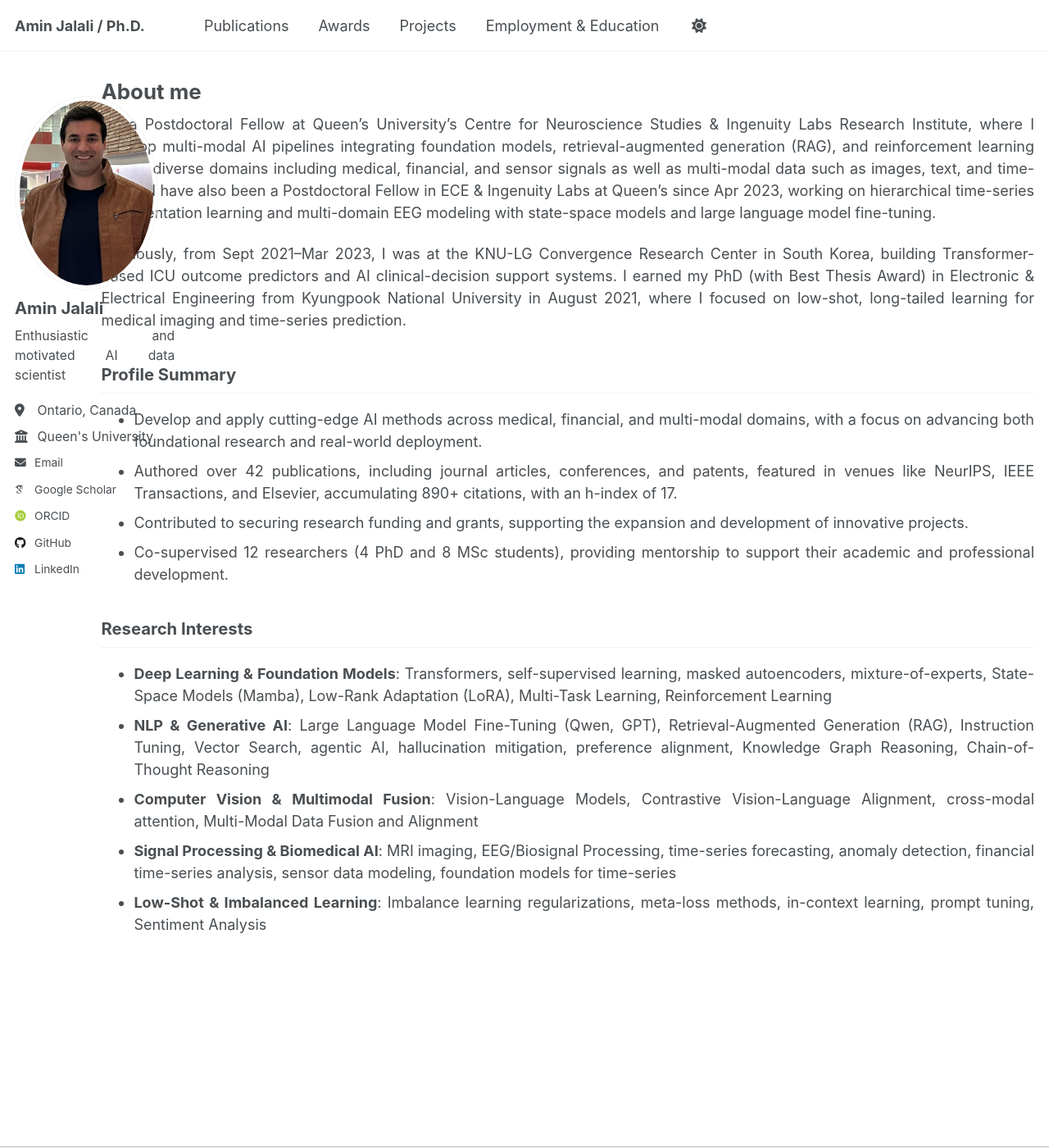
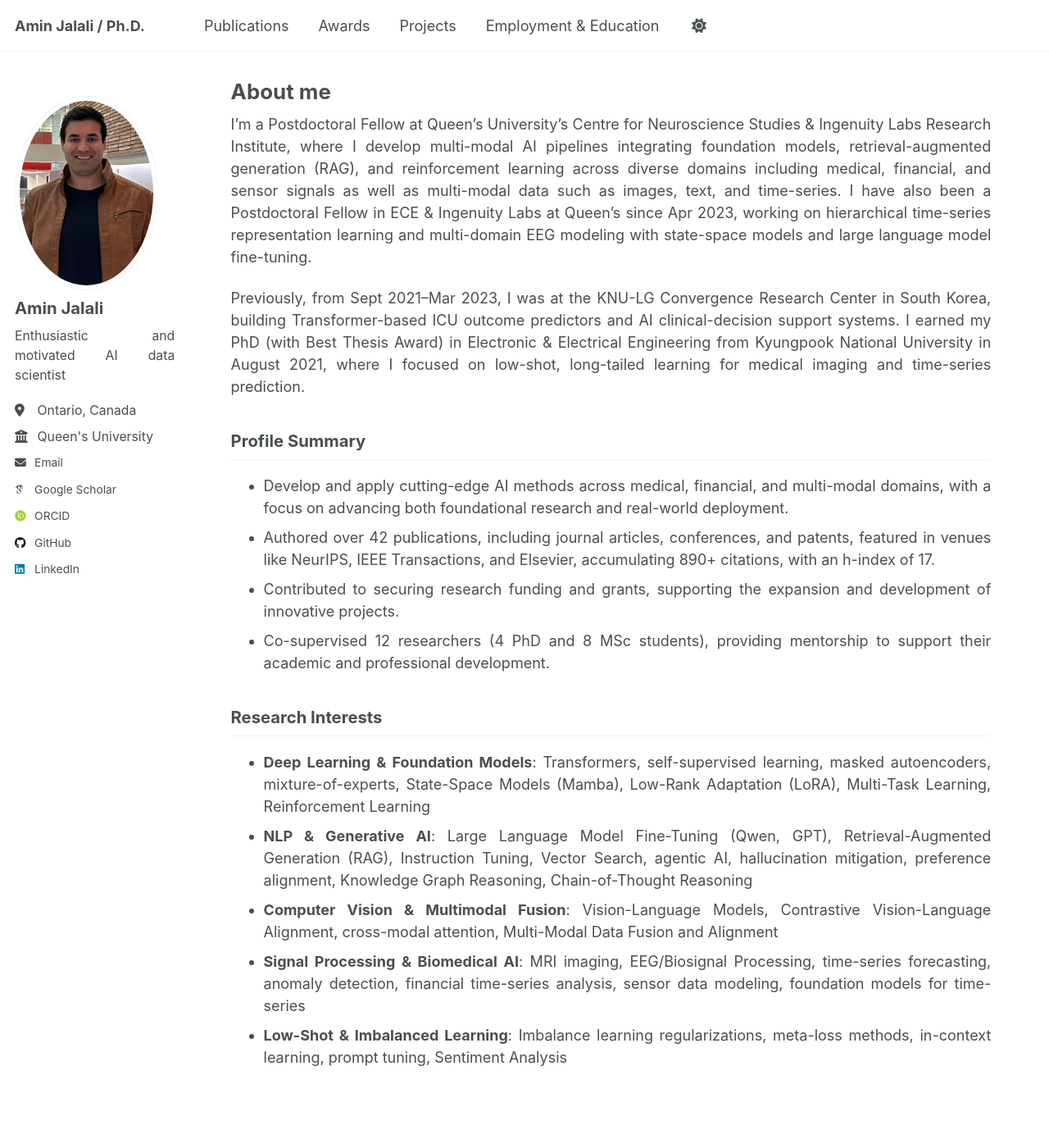
Before and after one commit to aminjalali-research/aminjalali-research.github.io, a Jekyll site: the page built from _pages/about.md, in a window 1280 px wide and 1400 px high. Shown: the whole window at 82% size. Built offline with Jekyll 4.4.1, drawn with Linux system fonts in a browser that asks for light colours; some web fonts are replaced.

Commit message:
Fix sidebar overlap by restoring proper content column width
Co-Authored-By: Claude Opus 4.6 (1M context) <noreply@anthropic.com>

```diff
--- a/_sass/layout/_page.scss
+++ b/_sass/layout/_page.scss
@@ -18,9 +18,9 @@
 
 .page {
   @include breakpoint($large) {
-    @include span(11 of 12 last);
-    @include prefix(0 of 12);
-    @include suffix(0 of 12);
+    @include span(10 of 12 last);
+    @include prefix(0.5 of 12);
+    @include suffix(0.5 of 12);
   }
 
   .page__inner-wrap {
```
